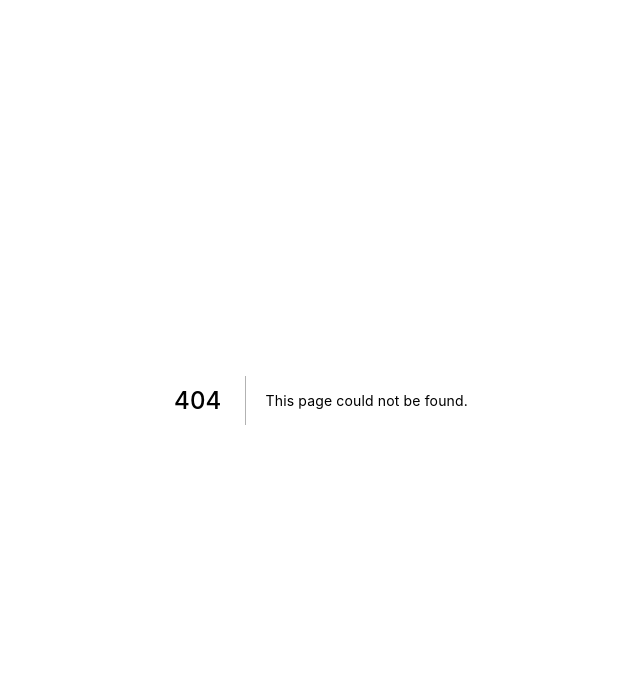
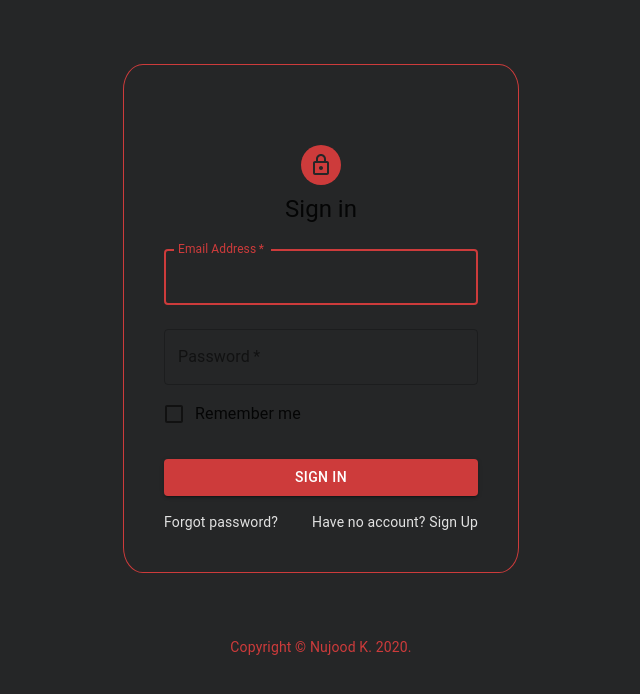
Before and after one commit to Jood80/urgency, a Next.js app: page /login in a window 1280 px wide. Before the commit this address had no page. Shown: the top 694 px of the page, without its empty margins (319-959 px from the left). Built offline with nearby package versions, Linux system fonts and the light colour scheme.

Commit message:
add login page- UI only #8

```diff
--- a/Theme/theme.js
+++ b/Theme/theme.js
@@ -10,7 +10,7 @@
     secondary: {
       main: '#CD3B3B',
     },
-    cta: {
+    action: {
       main: '#b00002',
     },
     error: {
--- /dev/null
+++ b/pages/login.js
@@ -0,0 +1,94 @@
+import React from 'react'
+import Avatar from '@material-ui/core/Avatar'
+import Button from '@material-ui/core/Button'
+import TextField from '@material-ui/core/TextField'
+import FormControlLabel from '@material-ui/core/FormControlLabel'
+import Checkbox from '@material-ui/core/Checkbox'
+import Link from '@material-ui/core/Link'
+import Grid from '@material-ui/core/Grid'
+import Box from '@material-ui/core/Box'
+import LockOutlinedIcon from '@material-ui/icons/LockOutlined'
+import Typography from '@material-ui/core/Typography'
+import Container from '@material-ui/core/Container'
+import Copyright from '../components/copyright'
+import useStyles from '../styles/login.style'
+
+const Login = (props) => {
+  const classes = useStyles(props)
+
+  return (
+    <Container component="main" maxWidth="xs">
+      <Box
+        border={1}
+        borderColor="secondary.main"
+        borderRadius="5%"
+        p={5}
+        className={classes.root}
+      >
+        <div className={classes.paper}>
+          <Avatar className={classes.avatar}>
+            <LockOutlinedIcon />
+          </Avatar>
+          <Typography component="h1" variant="h5">
+            Sign in
+          </Typography>
+          <form className={classes.form} noValidate>
+            <TextField
+              color="secondary"
+              variant="outlined"
+              margin="normal"
+              required
+              fullWidth
+              id="email"
+              label="Email Address"
+              name="email"
+              autoComplete="email"
+              autoFocus
+            />
+            <TextField
+              variant="outlined"
+              margin="normal"
+              required
+              fullWidth
+              name="password"
+              label="Password"
+              type="password"
+              id="password"
+              autoComplete="current-password"
+            />
+            <FormControlLabel
+              control={<Checkbox value="remember" color="secondary" />}
+              label="Remember me"
+            />
+            <Button
+              type="submit"
+              fullWidth
+              variant="contained"
+              color="secondary"
+              className={classes.submit}
+            >
+              Sign In
+            </Button>
+            <Grid container>
+              <Grid item xs>
+                <Link href="#" variant="body2">
+                  Forgot password?
+                </Link>
+              </Grid>
+              <Grid item>
+                <Link href="#" variant="body2">
+                  {'Have no account? Sign Up'}
+                </Link>
+              </Grid>
+            </Grid>
+          </form>
+        </div>
+      </Box>
+      <Box mt={8}>
+        <Copyright />
+      </Box>
+    </Container>
+  )
+}
+
+export default Login
--- /dev/null
+++ b/styles/login.style.js
@@ -0,0 +1,25 @@
+import { makeStyles } from '@material-ui/core/styles'
+
+const useStyles = makeStyles((theme) => ({
+  root: {
+    marginTop: theme.spacing(8),
+  },
+  paper: {
+    marginTop: theme.spacing(4),
+    display: 'flex',
+    flexDirection: 'column',
+    alignItems: 'center',
+  },
+  avatar: {
+    margin: theme.spacing(1),
+    backgroundColor: theme.palette.secondary.main,
+  },
+  form: {
+    width: '100%',
+    marginTop: theme.spacing(1),
+  },
+  submit: {
+    margin: theme.spacing(3, 0, 2),
+  },
+}))
+export default useStyles
```
